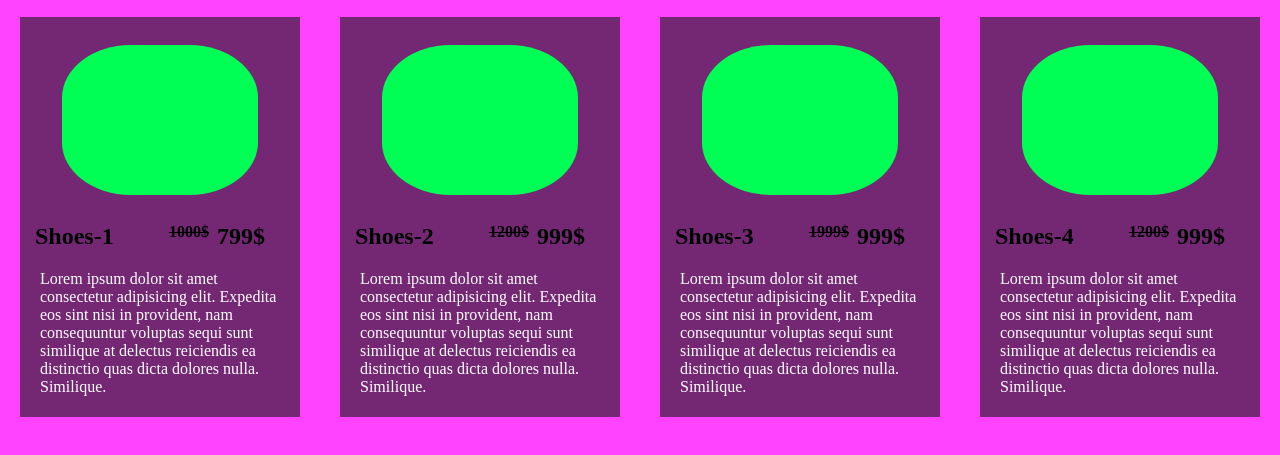
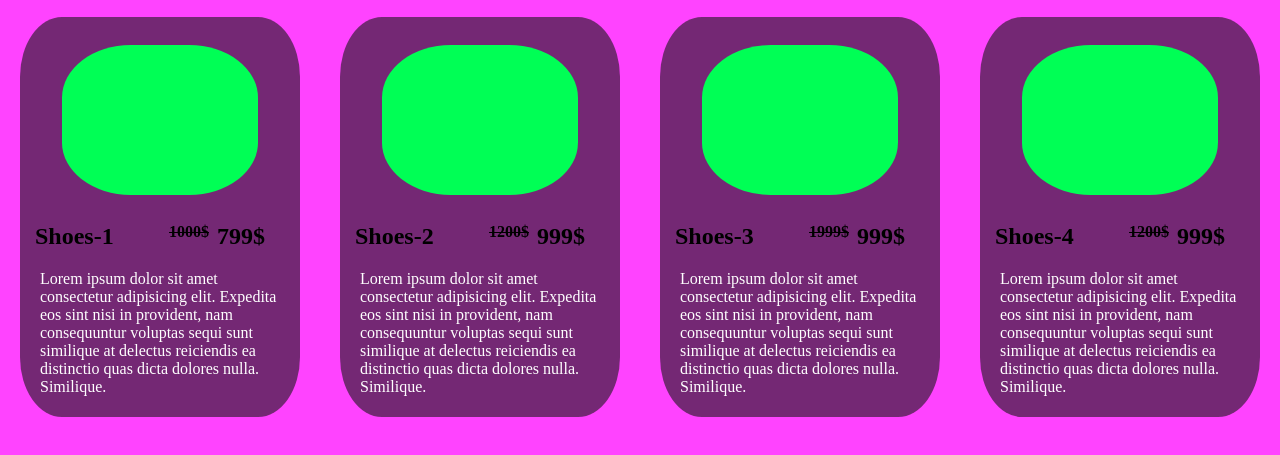
Before and after one commit to Hardik-2510/WEB-DESIGNING, a plain HTML site: page Shoe Hover/index.html in a window 1280 px wide. Shown: the part 77-532 px from the top of the page. Drawn offline with Linux system fonts and the light colour scheme.

Commit message:
Styling To Shoe Card Website
Shoe Card Website With Shoe Image , Shoe Model , Original Price &  Offered Price With Caption

```diff
--- a/Shoe Hover/style.css
+++ b/Shoe Hover/style.css
@@ -31,6 +31,7 @@
      /*border: 2px solid yellow;*/
      overflow: hidden;
      transition: 2s ;
+     border-radius: 15%;
 }
 
 .container .shoes .image{
@@ -64,6 +65,7 @@
 .container .shoes:hover{
      height: 60%;
      scale: 1.1;
+     border-radius: 0%;
      .image
      {
           border-radius: 0%;
```
